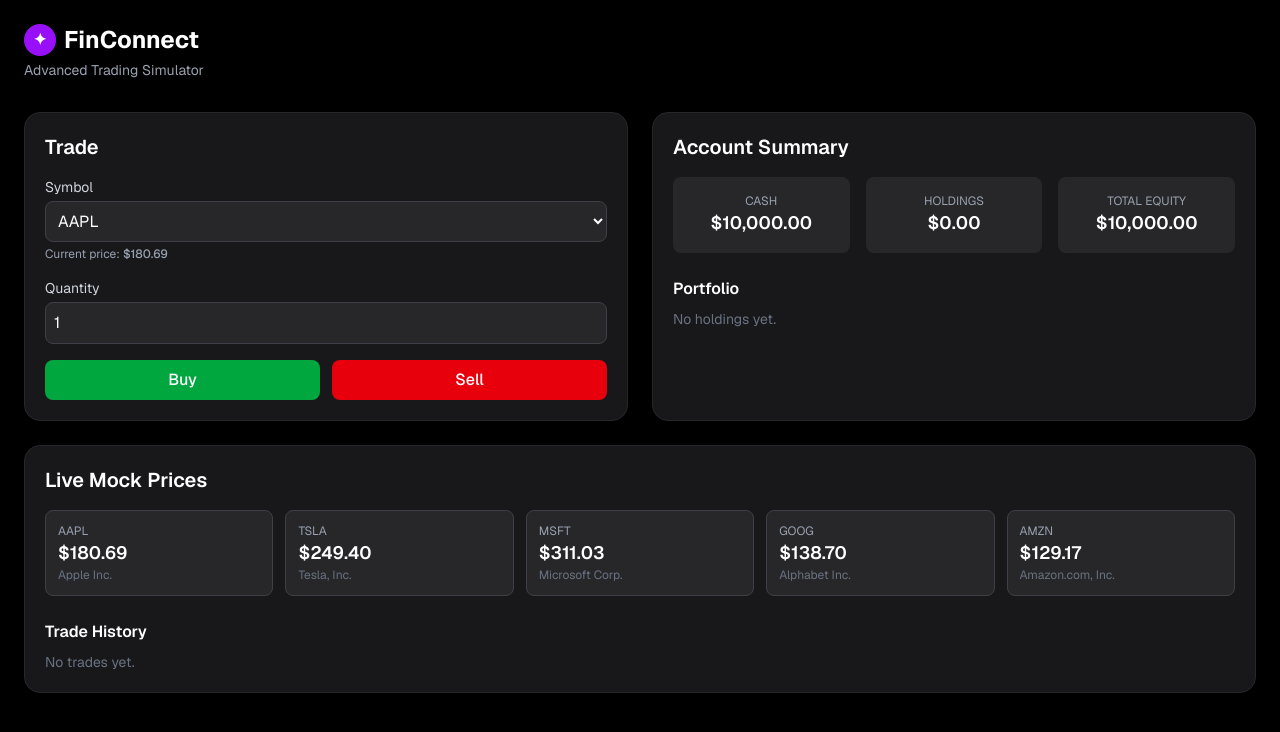
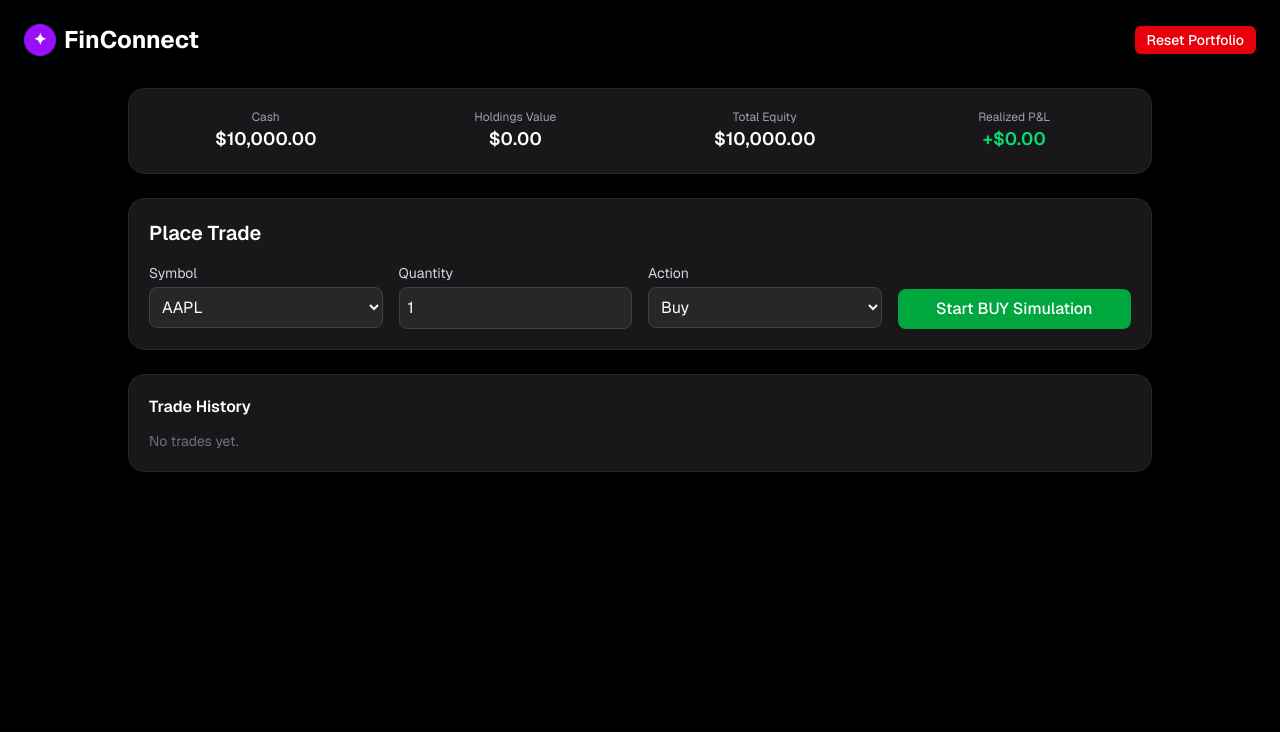
Before and after one commit to Kats32/FinConnect, a Next.js app: page /trading-simulator in a window 1280 px wide. Shown: the top 732 px of the page. Built offline with nearby package versions, Linux system fonts and the light colour scheme.

Commit message:
Trading simulator graph added

```diff
--- a/app/trading-simulator/page.tsx
+++ b/app/trading-simulator/page.tsx
@@ -1,124 +1,319 @@
 // app/trading-simulator/page.tsx
 "use client";
 
-import { useMemo, useState } from "react";
+import {
+  Chart as ChartJS,
+  CategoryScale,
+  LinearScale,
+  PointElement,
+  LineElement,
+  Title,
+  Tooltip,
+  Legend,
+} from "chart.js";
+import { Line } from "react-chartjs-2";
+import { useMemo, useState, useEffect } from "react";
 import { useLocalStorage } from "@/hooks/useLocalStorage";
-import { usePrices } from "@/hooks/usePrices";
 import { MOCK_STOCKS } from "@/lib/mockData";
-import { buy, canBuy, canSell, equityValue, sell } from "@/lib/simEngine";
 import type { Portfolio, Trade } from "@/types";
+
+// Enhanced trade type with P&L tracking
+type EnhancedTrade = Trade & { pnl?: number };
+
+ChartJS.register(CategoryScale, LinearScale, PointElement, LineElement, Title, Tooltip, Legend);
 
 function fmt(n: number) {
   return n.toLocaleString(undefined, { style: "currency", currency: "USD" });
 }
 
+function getNextPrice(lastPrice: number): number {
+  const changePercent = (Math.random() - 0.5) * 0.02; // ±1% random price movement
+  return parseFloat((lastPrice * (1 + changePercent)).toFixed(2));
+}
+
 export default function TradeSimulator() {
-  // portfolio persisted in localStorage
-  const [portfolio, setPortfolio] = useLocalStorage<Portfolio>("fc_portfolio", {
+  // START FRESH: Reset any previous portfolio data
+  const [portfolio, setPortfolio] = useState<Portfolio>({
     cash: 10000,
     holdings: {},
   });
+  const [trades, setTrades] = useState<EnhancedTrade[]>([]);
 
-  // trade history persisted in localStorage
-  const [trades, setTrades] = useLocalStorage<Trade[]>("fc_trades", []);
-
-  // simulated live prices
-  const { prices, list } = usePrices();
-
-  // UI state
   const [symbol, setSymbol] = useState(MOCK_STOCKS[0].symbol);
   const [qty, setQty] = useState(1);
+  const [side, setSide] = useState<"BUY" | "SELL">("BUY");
 
-  const priceMap = useMemo(
-    () =>
-      Object.fromEntries(list.map((s) => [s.symbol, s.price])) as Record<
-        string,
-        number
-      >,
-    [list]
-  );
+  const [activeSimulation, setActiveSimulation] = useState<{
+    symbol: string;
+    qty: number;
+    entryPrice: number;
+    side: "BUY" | "SELL";
+  } | null>(null);
 
-  const currentPrice = priceMap[symbol] ?? 0;
-  const equity = equityValue(portfolio, priceMap);
-  const total = +(portfolio.cash + equity).toFixed(2);
+  const [priceHistory, setPriceHistory] = useState<{ time: number; price: number }[]>([]);
+  const [currentPrice, setCurrentPrice] = useState(0);
+  const [realizedPnL, setRealizedPnL] = useState(0);
 
-  function recordTrade(
-    side: "BUY" | "SELL",
-    sym: string,
-    price: number,
-    q: number
-  ) {
-    const t: Trade = {
-      id: `${Date.now()}_${Math.random().toString(36).slice(2, 7)}`,
+  const initialPrice = MOCK_STOCKS.find((s) => s.symbol === symbol)?.price || 100;
+
+  // --- Start Simulation ---
+  const handleStartSimulation = () => {
+    if (!qty || qty < 1) return;
+    const totalCost = initialPrice * qty;
+
+    // Validation
+    if (side === "BUY" && portfolio.cash < totalCost) {
+      alert("Insufficient cash to buy.");
+      return;
+    }
+    if (side === "SELL" && (!portfolio.holdings[symbol] || portfolio.holdings[symbol] < qty)) {
+      alert("You don’t own enough shares to sell.");
+      return;
+    }
+
+    // Update holdings and cash
+    const newHoldings = { ...portfolio.holdings };
+    let newCash = portfolio.cash;
+
+    if (side === "BUY") {
+      newCash -= totalCost;
+      newHoldings[symbol] = (newHoldings[symbol] || 0) + qty;
+    } else {
+      newHoldings[symbol] -= qty;
+      if (newHoldings[symbol] <= 0) delete newHoldings[symbol];
+      newCash += totalCost; // proceeds credited temporarily
+    }
+
+    setPortfolio({ cash: newCash, holdings: newHoldings });
+
+    // Record trade
+    const trade: EnhancedTrade = {
+      id: `${Date.now()}_${side}_${Math.random().toString(36).slice(2, 7)}`,
       time: Date.now(),
       side,
-      symbol: sym,
-      qty: q,
-      price: +price.toFixed(2),
+      symbol,
+      qty,
+      price: initialPrice,
     };
-    setTrades([t, ...trades]);
+    setTrades([trade, ...trades]);
+
+    const now = Date.now();
+    setPriceHistory([{ time: now, price: initialPrice }]);
+    setCurrentPrice(initialPrice);
+    setActiveSimulation({ symbol, qty, entryPrice: initialPrice, side });
+  };
+
+  // --- Stop Simulation (Close Position) ---
+  const handleStopSimulation = () => {
+    if (!activeSimulation) return;
+
+    const { symbol, qty, entryPrice, side } = activeSimulation;
+    const exitPrice = currentPrice;
+
+    const pnl =
+      side === "BUY"
+        ? (exitPrice - entryPrice) * qty
+        : (entryPrice - exitPrice) * qty;
+
+    let newCash = portfolio.cash;
+    const newHoldings = { ...portfolio.holdings };
+
+    // Adjust portfolio after closing trade
+    if (side === "BUY") {
+      newCash += exitPrice * qty; // sell to close
+      newHoldings[symbol] = (newHoldings[symbol] || 0) - qty;
+      if (newHoldings[symbol] <= 0) delete newHoldings[symbol];
+    } else {
+      newCash += pnl; // realized gain/loss
     }
 
-  function onBuy() {
-    if (!qty || qty < 1) return;
-    if (!canBuy(portfolio, currentPrice, qty)) {
-      alert("Insufficient cash.");
-      return;
+    setPortfolio({ cash: newCash, holdings: newHoldings });
+    setRealizedPnL((prev) => prev + pnl);
+
+    const exitTrade: EnhancedTrade = {
+      id: `${Date.now()}_exit_${Math.random().toString(36).slice(2, 7)}`,
+      time: Date.now(),
+      side: side === "BUY" ? "SELL" : "BUY",
+      symbol,
+      qty,
+      price: exitPrice,
+      pnl,
+    };
+    setTrades([exitTrade, ...trades]);
+
+    setActiveSimulation(null);
+    setPriceHistory([]);
+  };
+
+  // --- Price Simulation Loop ---
+  useEffect(() => {
+    if (!activeSimulation) return;
+    const interval = setInterval(() => {
+      setPriceHistory((prev) => {
+        const last = prev[prev.length - 1];
+        if (!last) return prev;
+        const newPrice = getNextPrice(last.price);
+        setCurrentPrice(newPrice);
+        return [...prev, { time: Date.now(), price: newPrice }].slice(-100);
+      });
+    }, 300);
+    return () => clearInterval(interval);
+  }, [activeSimulation]);
+
+  // --- Chart Setup ---
+  const chartData = useMemo(() => {
+    if (priceHistory.length === 0) return { labels: [], datasets: [] };
+    return {
+      labels: priceHistory.map((p) => new Date(p.time).toLocaleTimeString()),
+      datasets: [
+        {
+          label: "Live Price",
+          data: priceHistory.map((p) => p.price),
+          borderColor: "#8b5cf6",
+          backgroundColor: "transparent",
+          tension: 0.4,
+          pointRadius: 0,
+          borderWidth: 2,
+        },
+      ],
+    };
+  }, [priceHistory]);
+
+  const chartOptions = {
+    responsive: true,
+    maintainAspectRatio: false,
+    plugins: { legend: { display: false }, tooltip: { enabled: false } },
+    scales: {
+      x: { display: false },
+      y: {
+        ticks: {
+          color: "#9ca3af",
+          callback: (v: string | number) => fmt(Number(v)),
+        },
+        grid: { color: "rgba(255,255,255,0.05)" },
+      },
+    },
+  };
+
+  // --- Calculations ---
+  const unrealizedPnL =
+    activeSimulation &&
+    ((activeSimulation.side === "BUY"
+      ? (currentPrice - activeSimulation.entryPrice)
+      : (activeSimulation.entryPrice - currentPrice)) *
+      activeSimulation.qty);
+
+  const pnlColor = unrealizedPnL && unrealizedPnL >= 0 ? "text-green-400" : "text-red-400";
+
+  // Calculate current holdings
+  const holdingsTable = Object.entries(portfolio.holdings).map(([sym, qty]) => {
+    const livePrice =
+      activeSimulation?.symbol === sym ? currentPrice : MOCK_STOCKS.find((s) => s.symbol === sym)?.price || 100;
+    const totalValue = qty * livePrice;
+    return { sym, qty, livePrice, totalValue };
+  });
+
+  const holdingsValue = holdingsTable.reduce((acc, h) => acc + h.totalValue, 0);
+  const totalEquity = portfolio.cash + holdingsValue;
+
+  // --- Reset Portfolio ---
+  const handleReset = () => {
+    if (confirm("Reset portfolio and trades?")) {
+      setPortfolio({ cash: 10000, holdings: {} });
+      setTrades([]);
+      setActiveSimulation(null);
+      setRealizedPnL(0);
+      setPriceHistory([]);
     }
-    const next = buy(portfolio, symbol, currentPrice, qty);
-    setPortfolio(next);
-    recordTrade("BUY", symbol, currentPrice, qty);
-  }
+  };
 
-  function onSell() {
-    if (!qty || qty < 1) return;
-    if (!canSell(portfolio, symbol, qty)) {
-      alert("Not enough shares to sell.");
-      return;
-    }
-    const next = sell(portfolio, symbol, currentPrice, qty);
-    setPortfolio(next);
-    recordTrade("SELL", symbol, currentPrice, qty);
-  }
-
-  const holdingsEntries = Object.entries(portfolio.holdings).filter(
-    ([, q]) => q > 0
-  );
-
+  // --- UI ---
   return (
     <div className="min-h-screen bg-black text-white p-4 md:p-6">
-      {/* Header */}
-      <header className="mb-8">
+      <header className="mb-8 flex justify-between items-center">
         <div className="flex items-center gap-2">
-          <div className="w-8 h-8 rounded-full bg-purple-600 flex items-center justify-center font-bold">
-            ✦
-          </div>
+          <div className="w-8 h-8 rounded-full bg-purple-600 flex items-center justify-center font-bold">✦</div>
           <h1 className="text-2xl font-bold">FinConnect</h1>
         </div>
-        <p className="text-gray-400 text-sm mt-1">Advanced Trading Simulator</p>
+        <button
+          onClick={handleReset}
+          className="bg-red-600 hover:bg-red-700 text-white px-3 py-1 rounded-md text-sm font-medium"
+        >
+          Reset Portfolio
+        </button>
       </header>
 
-      <div className="grid md:grid-cols-2 gap-6">
-        {/* Trade Panel */}
-        <div className="bg-zinc-900 rounded-2xl shadow-lg p-5 border border-zinc-800">
-          <h2 className="text-xl font-semibold mb-4">Trade</h2>
-          <div className="space-y-4">
+      <div className="max-w-5xl mx-auto space-y-6">
+        {/* Account Summary */}
+        <div className="bg-zinc-900 rounded-2xl p-5 border border-zinc-800">
+          <div className="grid grid-cols-2 md:grid-cols-4 gap-4 text-center">
+            <div>
+              <div className="text-xs text-gray-400">Cash</div>
+              <div className="text-lg font-semibold">{fmt(portfolio.cash)}</div>
+            </div>
+            <div>
+              <div className="text-xs text-gray-400">Holdings Value</div>
+              <div className="text-lg font-semibold">{fmt(holdingsValue)}</div>
+            </div>
+            <div>
+              <div className="text-xs text-gray-400">Total Equity</div>
+              <div className="text-lg font-semibold">{fmt(totalEquity)}</div>
+            </div>
+            <div>
+              <div className="text-xs text-gray-400">Realized P&L</div>
+              <div className={`text-lg font-semibold ${realizedPnL >= 0 ? "text-green-400" : "text-red-400"}`}>
+                {realizedPnL >= 0 ? "+" : ""}
+                {fmt(realizedPnL)}
+              </div>
+            </div>
+          </div>
+        </div>
+
+        {/* Holdings */}
+        {holdingsTable.length > 0 && (
+          <div className="bg-zinc-900 rounded-2xl p-5 border border-zinc-800">
+            <h3 className="font-semibold mb-3">Current Holdings</h3>
+            <table className="w-full text-sm text-left border-collapse">
+              <thead className="text-gray-400 border-b border-zinc-700">
+                <tr>
+                  <th className="py-2">Symbol</th>
+                  <th>Quantity</th>
+                  <th>Market Price</th>
+                  <th>Total Value</th>
+                </tr>
+              </thead>
+              <tbody>
+                {holdingsTable.map((h) => (
+                  <tr key={h.sym} className="border-b border-zinc-800">
+                    <td className="py-2">{h.sym}</td>
+                    <td>{h.qty}</td>
+                    <td>{fmt(h.livePrice)}</td>
+                    <td>{fmt(h.totalValue)}</td>
+                  </tr>
+                ))}
+              </tbody>
+            </table>
+          </div>
+        )}
+
+        {/* Trade Controls */}
+        <div className="bg-zinc-900 rounded-2xl p-5 border border-zinc-800">
+          <h2 className="text-xl font-semibold mb-4">Place Trade</h2>
+          <div className="grid grid-cols-1 md:grid-cols-4 gap-4">
             <div>
               <label className="block text-sm mb-1 text-gray-300">Symbol</label>
               <select
-                className="w-full bg-zinc-800 border border-zinc-700 rounded-lg p-2 text-white focus:outline-none focus:ring-2 focus:ring-purple-500"
+                className="w-full bg-zinc-800 border border-zinc-700 rounded-lg p-2"
                 value={symbol}
                 onChange={(e) => setSymbol(e.target.value)}
+                disabled={!!activeSimulation}
               >
                 {MOCK_STOCKS.map((s) => (
-                  <option key={s.symbol} value={s.symbol} className="bg-zinc-800">
+                  <option key={s.symbol} value={s.symbol}>
                     {s.symbol}
                   </option>
                 ))}
               </select>
-              <p className="text-xs text-gray-400 mt-1">
-                Current price: <span className="font-medium">{fmt(currentPrice)}</span>
-              </p>
             </div>
 
             <div>
@@ -126,126 +321,99 @@ export default function TradeSimulator() {
               <input
                 type="number"
                 min={1}
-                className="w-full bg-zinc-800 border border-zinc-700 rounded-lg p-2 text-white focus:outline-none focus:ring-2 focus:ring-purple-500"
+                className="w-full bg-zinc-800 border border-zinc-700 rounded-lg p-2 text-white"
                 value={qty}
-                onChange={(e) => setQty(Number(e.target.value))}
+                onChange={(e) => setQty(Math.max(1, Number(e.target.value)))}
+                disabled={!!activeSimulation}
               />
             </div>
 
-            <div className="flex gap-3">
+            <div>
+              <label className="block text-sm mb-1 text-gray-300">Action</label>
+              <select
+                className="w-full bg-zinc-800 border border-zinc-700 rounded-lg p-2"
+                value={side}
+                onChange={(e) => setSide(e.target.value as "BUY" | "SELL")}
+                disabled={!!activeSimulation}
+              >
+                <option value="BUY">Buy</option>
+                <option value="SELL">Sell</option>
+              </select>
+            </div>
+
+            <div className="flex flex-col justify-end">
+              {!activeSimulation ? (
                 <button
-                onClick={onBuy}
-                className="flex-1 bg-green-600 hover:bg-green-700 text-white rounded-lg py-2 font-medium transition"
+                  onClick={handleStartSimulation}
+                  className="w-full bg-green-600 hover:bg-green-700 py-2 rounded-lg font-medium"
                 >
-                Buy
+                  Start {side} Simulation
                 </button>
+              ) : (
                 <button
-                onClick={onSell}
-                className="flex-1 bg-red-600 hover:bg-red-700 text-white rounded-lg py-2 font-medium transition"
+                  onClick={handleStopSimulation}
+                  className="w-full bg-red-600 hover:bg-red-700 py-2 rounded-lg font-medium"
                 >
-                Sell
+                  Stop & Close ({fmt(currentPrice)})
                 </button>
+              )}
             </div>
           </div>
         </div>
 
-        {/* Account Summary */}
-        <div className="bg-zinc-900 rounded-2xl shadow-lg p-5 border border-zinc-800">
-          <h2 className="text-xl font-semibold mb-4">Account Summary</h2>
-          <div className="grid grid-cols-3 gap-4 text-center">
-            <div className="bg-zinc-800 rounded-lg p-4">
-              <div className="text-xs uppercase text-gray-400">Cash</div>
-              <div className="text-lg font-semibold">{fmt(portfolio.cash)}</div>
-            </div>
-            <div className="bg-zinc-800 rounded-lg p-4">
-              <div className="text-xs uppercase text-gray-400">Holdings</div>
-              <div className="text-lg font-semibold">{fmt(equity)}</div>
-            </div>
-            <div className="bg-zinc-800 rounded-lg p-4">
-              <div className="text-xs uppercase text-gray-400">Total Equity</div>
-              <div className="text-lg font-semibold">{fmt(total)}</div>
+        {/* Live Chart */}
+        {activeSimulation && (
+          <div className="bg-zinc-900 rounded-2xl p-5 border border-zinc-800">
+            <div className="flex justify-between items-center mb-3">
+              <h3 className="font-semibold">
+                Simulating: {activeSimulation.symbol} ({activeSimulation.side}) • Qty:{" "}
+                {activeSimulation.qty}
+              </h3>
+              <div className="text-sm text-gray-400">
+                Entry: {fmt(activeSimulation.entryPrice)} → Live:{" "}
+                <span className={pnlColor}>{fmt(currentPrice)}</span>
               </div>
             </div>
+            <div className="h-48">
+              <Line data={chartData} options={chartOptions} />
+            </div>
+            <div className={`text-center mt-3 font-medium ${pnlColor}`}>
+              Unrealized P&L: {unrealizedPnL && unrealizedPnL >= 0 ? "+" : ""}
+              {fmt(unrealizedPnL || 0)}
+            </div>
+          </div>
+        )}
 
-          <h3 className="mt-6 font-semibold mb-2">Portfolio</h3>
-          {holdingsEntries.length === 0 ? (
-            <p className="text-sm text-gray-500">No holdings yet.</p>
+        {/* Trade History */}
+        <div className="bg-zinc-900 rounded-2xl p-5 border border-zinc-800">
+          <h3 className="font-semibold mb-3">Trade History</h3>
+          {trades.length === 0 ? (
+            <p className="text-gray-500 text-sm">No trades yet.</p>
           ) : (
-            <table className="w-full text-sm border border-zinc-800 rounded-lg overflow-hidden">
-              <thead className="bg-zinc-800">
-                <tr>
-                  <th className="text-left p-2 text-gray-300">Symbol</th>
-                  <th className="text-right p-2 text-gray-300">Qty</th>
-                  <th className="text-right p-2 text-gray-300">Price</th>
-                  <th className="text-right p-2 text-gray-300">Value</th>
-                </tr>
-              </thead>
-              <tbody>
-                {holdingsEntries.map(([sym, q]) => {
-                  const p = priceMap[sym] ?? 0;
+            <div className="space-y-2 max-h-60 overflow-y-auto">
+              {trades.map((t) => {
+                const isProfit = t.pnl != null && t.pnl >= 0;
                 return (
-                    <tr key={sym} className="border-t border-zinc-800 hover:bg-zinc-850">
-                      <td className="p-2">{sym}</td>
-                      <td className="p-2 text-right">{q}</td>
-                      <td className="p-2 text-right">{fmt(p)}</td>
-                      <td className="p-2 text-right">{fmt(p * q)}</td>
-                    </tr>
+                  <div key={t.id} className="flex justify-between text-sm">
+                    <div className="flex items-center gap-2">
+                      <span className={t.side === "BUY" ? "text-green-400" : "text-red-400"}>
+                        {t.side}
+                      </span>
+                      <span>
+                        {t.qty} {t.symbol} @ {fmt(t.price)}
+                      </span>
+                      {t.pnl !== undefined && (
+                        <span className={`font-medium ${isProfit ? "text-green-400" : "text-red-400"}`}>
+                          ({t.pnl >= 0 ? "+" : ""}
+                          {fmt(t.pnl)})
+                        </span>
+                      )}
+                    </div>
+                    <span className="text-gray-400">{new Date(t.time).toLocaleTimeString()}</span>
+                  </div>
                 );
               })}
-              </tbody>
-            </table>
-          )}
             </div>
-
-        {/* Tickers & Trade History */}
-        <div className="bg-zinc-900 rounded-2xl shadow-lg p-5 border border-zinc-800 md:col-span-2">
-          <h2 className="text-xl font-semibold mb-4">Live Mock Prices</h2>
-          <div className="grid sm:grid-cols-2 md:grid-cols-3 lg:grid-cols-5 gap-3">
-            {list.map((s) => (
-              <div key={s.symbol} className="bg-zinc-800 rounded-lg p-3 border border-zinc-700">
-                <div className="text-xs text-gray-400">{s.symbol}</div>
-                <div className="text-lg font-semibold">{fmt(s.price)}</div>
-                <div className="text-xs text-gray-500 truncate">{s.name}</div>
-              </div>
-            ))}
-          </div>
-
-          <h3 className="mt-6 font-semibold mb-2">Trade History</h3>
-          {trades.length === 0 ? (
-            <p className="text-sm text-gray-500">No trades yet.</p>
-          ) : (
-            <table className="w-full text-sm border border-zinc-800 rounded-lg overflow-hidden">
-              <thead className="bg-zinc-800">
-                <tr>
-                  <th className="text-left p-2 text-gray-300">Time</th>
-                  <th className="text-left p-2 text-gray-300">Side</th>
-                  <th className="text-left p-2 text-gray-300">Symbol</th>
-                  <th className="text-right p-2 text-gray-300">Qty</th>
-                  <th className="text-right p-2 text-gray-300">Price</th>
-                  <th className="text-right p-2 text-gray-300">Total</th>
-                </tr>
-              </thead>
-              <tbody>
-                {trades.map((t) => (
-                  <tr key={t.id} className="border-t border-zinc-800 hover:bg-zinc-850">
-                    <td className="p-2 text-gray-300">
-                      {new Date(t.time).toLocaleTimeString()}
-                    </td>
-                    <td
-                      className={`p-2 ${
-                        t.side === "BUY" ? "text-green-400" : "text-red-400"
-                      }`}
-                    >
-                      {t.side}
-                    </td>
-                    <td className="p-2">{t.symbol}</td>
-                    <td className="p-2 text-right">{t.qty}</td>
-                    <td className="p-2 text-right">{fmt(t.price)}</td>
-                    <td className="p-2 text-right">{fmt(t.price * t.qty)}</td>
-                  </tr>
-                ))}
-              </tbody>
-            </table>
           )}
         </div>
       </div>
--- a/package.json
+++ b/package.json
@@ -10,11 +10,15 @@
   },
   "dependencies": {
     "bcrypt": "^6.0.0",
+    "chart.js": "^4.5.1",
+    "chartjs-adapter-date-fns": "^3.0.0",
+    "date-fns": "^4.1.0",
     "framer-motion": "^12.23.24",
     "lucide-react": "^0.546.0",
     "next": "15.5.6",
     "pg": "^8.16.3",
     "react": "19.1.0",
+    "react-chartjs-2": "^5.3.0",
     "react-dom": "19.1.0",
     "react-icons": "^5.5.0"
   },
```
Also changed, not shown: app/dashboard/page.tsx (+172 -33 lines), 1 other file (tests, documents, lock files or other folders). Lines whose indentation alone changed are shown as unchanged.
